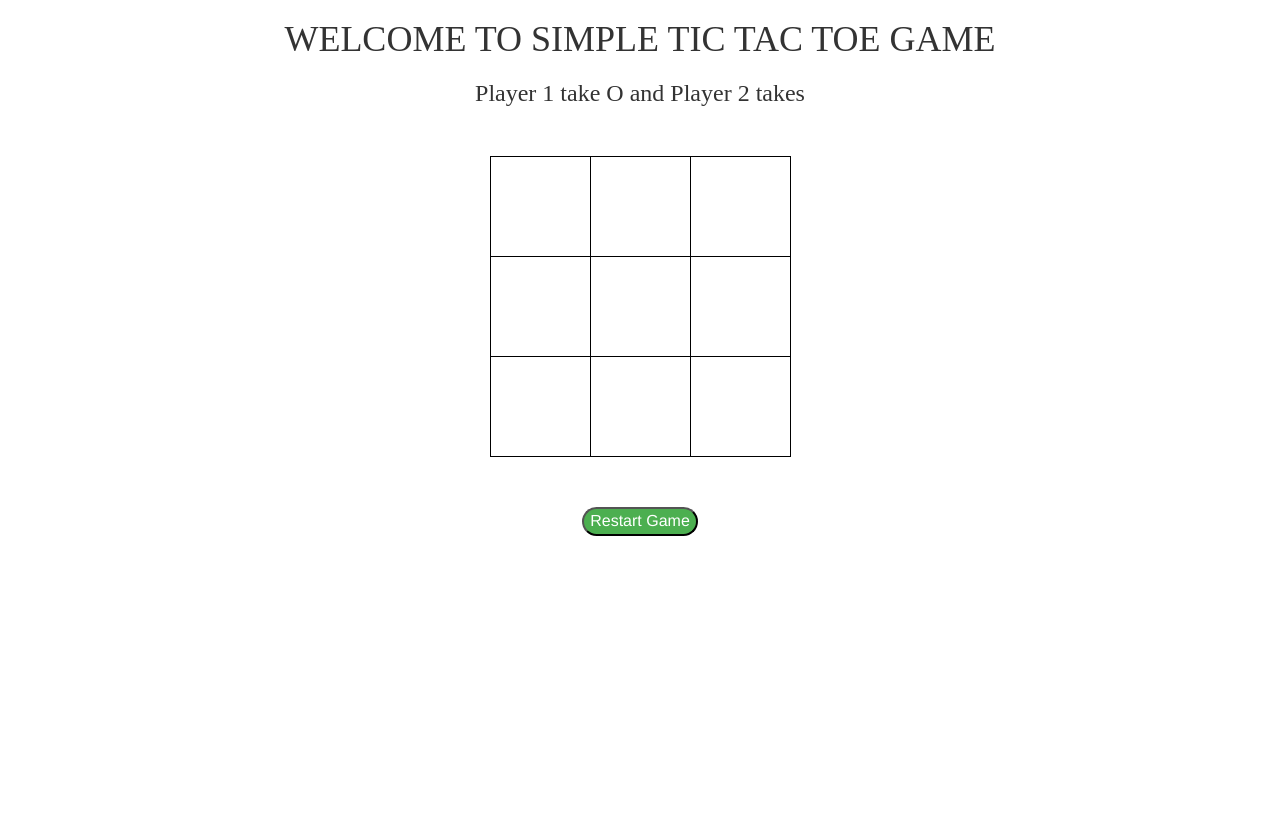
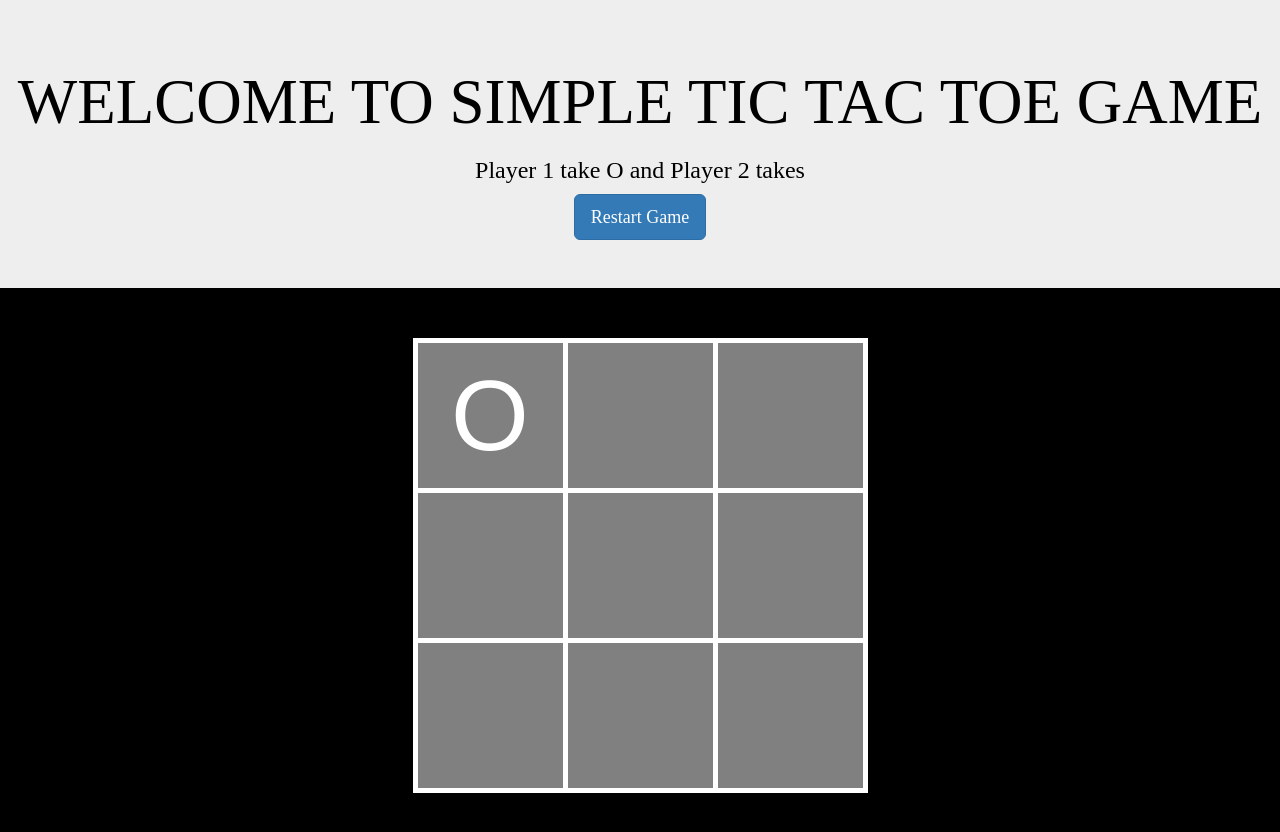
Before and after one commit to Tupesh/Tic-tac-toe, a plain HTML site: page index.html in a window 1280 px wide. Before the commit the page ends 800 px from the top, so only its background shows below. Drawn offline with nearby package versions, Linux system fonts and the light colour scheme; a web font is replaced by a local one.

Commit message:
reupload

```diff
--- a/index.html
+++ b/index.html
@@ -7,21 +7,23 @@
     <title>Tic Tac Toe</title>
     <link rel="stylesheet" href="https://cdn.jsdelivr.net/npm/bootstrap@3.3.7/dist/css/bootstrap.min.css" integrity="sha384-BVYiiSIFeK1dGmJRAkycuHAHRg32OmUcww7on3RYdg4Va+PmSTsz/K68vbdEjh4u" crossorigin="anonymous">
     <link rel="stylesheet" href="tictac.css">
-    <script src="tictac.js"></script>
+
     <link rel="stylesheet" media="screen" href="https://fontlibrary.org//face/crystal" type="text/css"/>
 
 </head>
 <body>
 
-    <div class="Intro " >
+    <div class="Intro jumbotron" >
         <h1>WELCOME TO SIMPLE TIC TAC TOE GAME</h1>
         <h3>Player 1 take O and Player 2 takes </h3>
+        <center><button id='b' type="button" class="btn btn-primary btn-lg" name="button" >Restart Game</button></center>
+
     </div>
 
 
     <table align="center">
         <tr>
-            <td></td>
+            <td>O</td>
             <td></td>
             <td></td>
         </tr>
@@ -38,9 +40,7 @@
 
     </table>
 
-    <input class="buton" type="button" value="Restart Game" >
-
-
+    <script src="tictac.js"></script>
 
 </body>
 </html>
--- a/tictac.css
+++ b/tictac.css
@@ -1,27 +1,29 @@
+body{
+  color: white;
+  background-color: black;
+}
+
 .Intro{
     text-align: center;
     font-family: 'CRYSTALRegular';
     font-weight: normal;
     font-style: normal;
+    color: black;
  }
 
-.buton {
-    border-radius: 15px 15px 15px 15px;
-    background-color: #4CAF50; /* Green */
-    color: white;
-    font-size: 16px;
-    margin: auto;
-    display: block;
-}
 
  table{
+  border: 5px black;
+   background-color: grey;
     margin-top: 50px;
     margin-bottom: 50px;
 
  }
 
  td{
-    border: 1px solid black;
-    height: 100px;
-    width: 100px;
+    text-align: center;
+    font-size:100px ;
+    border: 5px solid white;
+    height: 150px;
+    width: 150px;
   }
--- a/tictac.js
+++ b/tictac.js
@@ -0,0 +1,15 @@
+// Restart Game Button
+var restart = document.querySelector('#b');
+
+// Grab all the squares
+var squares = document.querySelectorAll("td");
+
+
+// Clear Squares Function
+function clearBoard() {
+  for (var i = 0; i < squares.length; i++) {
+      squares[i].textContent = '';
+  }
+
+}
+restart.addEventListener('click',clearBoard)
```
